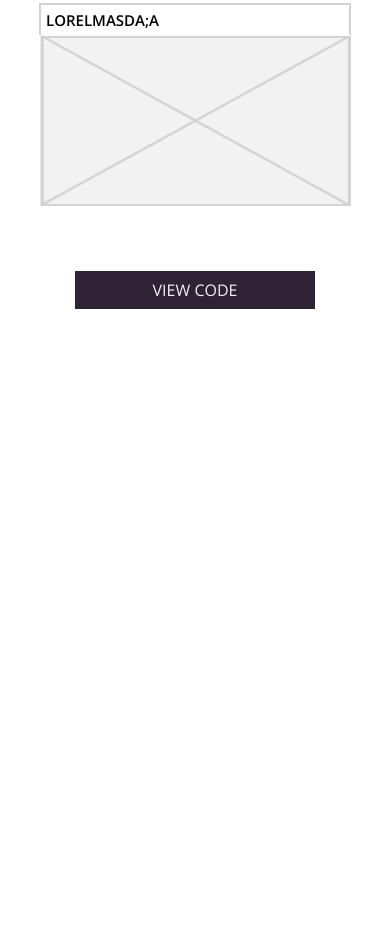
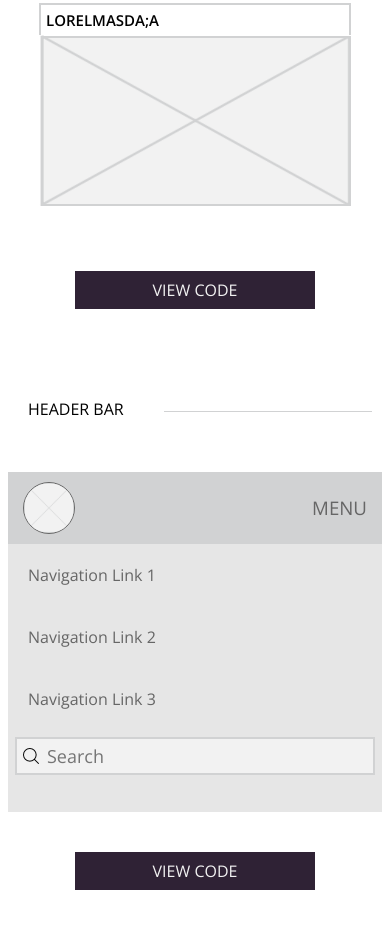
Before and after one commit to juliankyer/pattrn-party, a plain HTML site: page index.html in a window 390 px wide. Shown: the part 2493-3426 px from the top of the page. Before the commit the page ends 2850 px from the top, so only its background shows below. Drawn offline with nearby package versions, Linux system fonts and the light colour scheme.

Commit message:
Add mobile nav header

```diff
--- a/index.html
+++ b/index.html
@@ -91,10 +91,11 @@
     </div>
 
     <div class="link-wrapper">
-      <a href="https://codepen.io/juliankyer/pen/pPYjoV" target="blank">View Code</a>
+      <a class="view-code" href="https://codepen.io/juliankyer/pen/pPYjoV" target="blank">View Code</a>
     </div>
 
     <h3 class="divider"><span>Flexible Cards</span></h3>
+
     <div class="flexible-cards">
       <div class="card-wrapper wide-card">
         <h1>Lorem Ipsum</h1>
@@ -127,7 +128,26 @@
     </div>
 
     <div class="link-wrapper">
-      <a href="https://codepen.io/juliankyer/pen/oWVjXg" target="blank">View Code</a>
+      <a class="view-code" href="https://codepen.io/juliankyer/pen/oWVjXg" target="blank">View Code</a>
+    </div>
+
+    <h3 class="divider"><span>Header Bar</span></h3>
+
+    <article class="nav-header">
+      <div class="profile">
+        <img class="nav-pic" src="./styles/images/placeholder.png" height="50" width="50">
+        <h3>Menu</h3>
+      </div>
+      <section class="nav-items">
+        <a href="#">Navigation Link 1</a>
+        <a href="#">Navigation Link 2</a>
+        <a href="#">Navigation Link 3</a>
+        <input type="search" placeholder="Search">
+      </section>
+    </article>
+
+    <div class="link-wrapper">
+      <a class="view-code" href="#" target="blank">View Code</a>
     </div>
 
     <script src="http://ajax.googleapis.com/ajax/libs/jquery/3.1.1/jquery.min.js"></script>
--- a/styles/styles.css
+++ b/styles/styles.css
@@ -51,7 +51,7 @@ header span {
   justify-content: center;
 }
 
-a {
+.view-code {
   color: #F2F2F2;
   background-color: #2F2235;
   width: 200px;
@@ -182,7 +182,56 @@ article h3 {
   margin: 0px;
 }
 
-/*MEDIA QUERY AT 500PX*/
+/*NAV HEADER*/
+.profile {
+  display: flex;
+  justify-content: space-between;
+  align-items: center;
+  background-color: #D1D2D3;
+}
+
+.profile h3 {
+  text-transform: uppercase;
+  font-family: "Open Sans", sans-serif;
+  font-weight: 300;
+  color: #666666;
+  margin: 10px 15px;
+}
+
+.nav-pic {
+  border-radius: 50%;
+  border: 1px solid #666666;
+  margin: 10px 15px;
+}
+
+.nav-items {
+  display: flex;
+  flex-direction: column;
+  background-color: #E6E6E6;
+  padding-bottom: 30px;
+}
+
+.nav-items a {
+  background-color: #E6E6E6;
+  text-decoration: none;
+  font-family: "Open Sans", sans-serif;
+  color: #666666;
+  padding: 20px 10px 20px 20px;
+}
+
+input {
+  border: 2px solid #D1D2D3;
+  font-family: "Open Sans", sans-serif;
+  padding:5px 5px 5px 15px;
+  margin: 7px;
+  background: url('./images/magnifying-glass.png') no-repeat left;
+  background-position: 6px;
+  text-indent: 15px;
+  font-size: 18px;
+  background-color: #F2F2F2;
+}
+
+/*MEDIA QUERY AT 500PX ACCORDION TABS*/
 @media screen and (max-width: 500px) {
 
   ul, li {
@@ -231,6 +280,8 @@ article h3 {
   }
 }
 
+/*MEDIA QUERY FLEXIBLE CARDS*/
+
 @media screen and (max-width: 520px) {
   .flexible-cards {
     width: 100%;
@@ -254,3 +305,5 @@ article h3 {
   .card-wrapper:nth-last-of-type(7){ order: 6; }
 
 }
+
+/*MEDIA QUERY NAV HEADER */
```
Also changed, not shown: styles/images/magnifying-glass.png (added).
